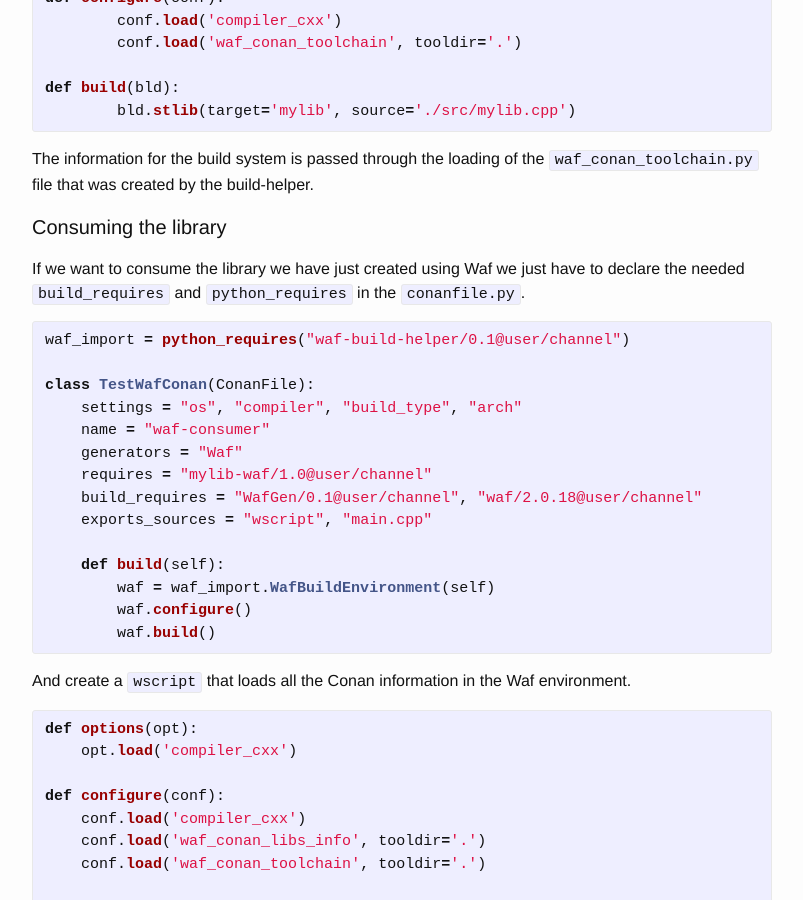
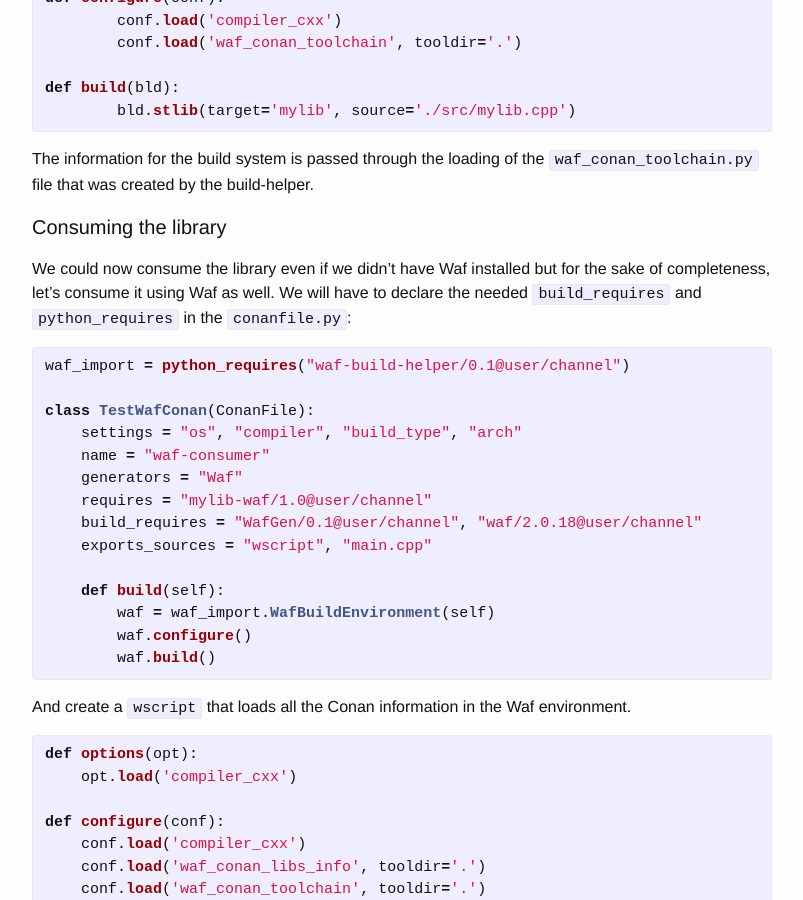
Before and after one commit to conan-io/conan-io.github.io, a Jekyll site: the page built from _posts/2019-07-24-Integrate-build-system-in-Conan.markdown, in a window 1280 px wide and 900 px high, scrolled down 7135 px. Shown: the whole window, without its empty margins (238-1041 px from the left). Built offline with Jekyll 4.4.1, drawn with Linux system fonts in a browser that asks for light colours; comment, search, counter and statistics services are not loaded.

Commit message:
waf consumer acclaration

```diff
--- a/_posts/2019-07-24-Integrate-build-system-in-Conan.markdown
+++ b/_posts/2019-07-24-Integrate-build-system-in-Conan.markdown
@@ -357,8 +357,9 @@ that was created by the build-helper.
 
 #### Consuming the library
 
-If we want to consume the library we have just created using Waf we just have to declare the needed
-``build_requires`` and ``python_requires`` in the ``conanfile.py``.
+We could now consume the library even if we didn't have Waf installed but for the sake of completeness, let's
+consume it using Waf as well. We will have to declare the needed ``build_requires`` and ``python_requires`` in
+the ``conanfile.py``:
 
 {% highlight python %}
 
```
